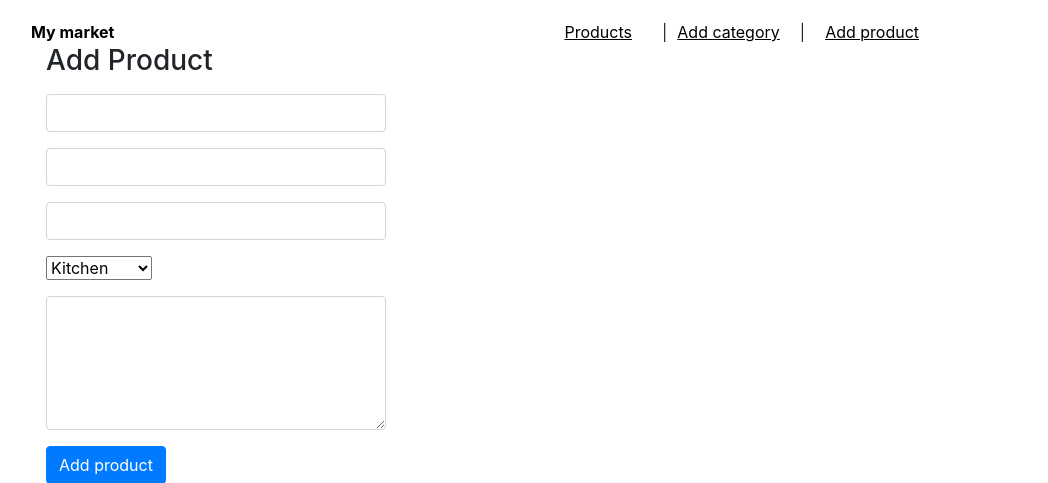
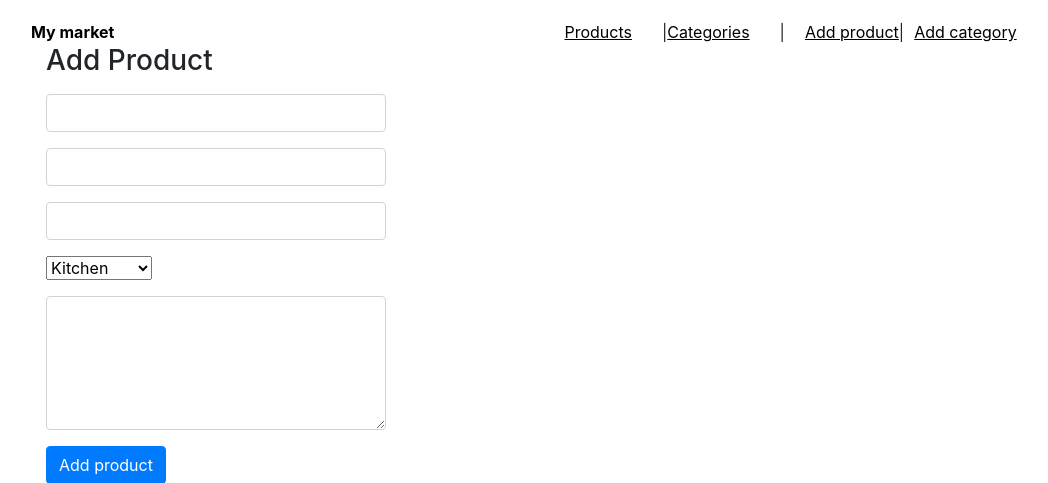
Before and after one commit to Alnazhm/homework_54_Zhuldyz_Kalbayeva, a Django app: page /products/add/ in a window 1280 px wide. Shown: the top 483 px of the page, without its empty margins (54-1102 px from the left). Run offline with Django 4.2, Linux system fonts and the light colour scheme; data comes from the database, SQL or seed files in the repository.

Commit message:
Добавила в базовый шаблон ссылку на категории

```diff
--- a/eshop/templates/base.html
+++ b/eshop/templates/base.html
@@ -14,9 +14,11 @@
         <a style="margin-right: 450px;font-weight: bold; color: black;" href="{% url 'products' %}">My market</a>
         <a style="margin-right: 30px;color: black;text-decoration: underline;" href="{% url 'products' %}">Products</a>
         <span>|</span>
-        <a style="margin-right: 20px;margin-left: 10px;color: black;text-decoration: underline;" href="{% url 'add_category' %}">Add category </a>
+        <a style="margin-right: 30px;color: black;text-decoration: underline;" href="{% url 'categories' %}">Categories</a>
         <span>|</span>
         <a style="margin-left: 20px;color: black;text-decoration: underline;" href="{% url 'add_product' %}"> Add product</a>
+        <span>|</span>
+        <a style="margin-right: 20px;margin-left: 10px;color: black;text-decoration: underline;" href="{% url 'add_category' %}">Add category </a>
         </div>
 </div>
  {% endblock %}
```
